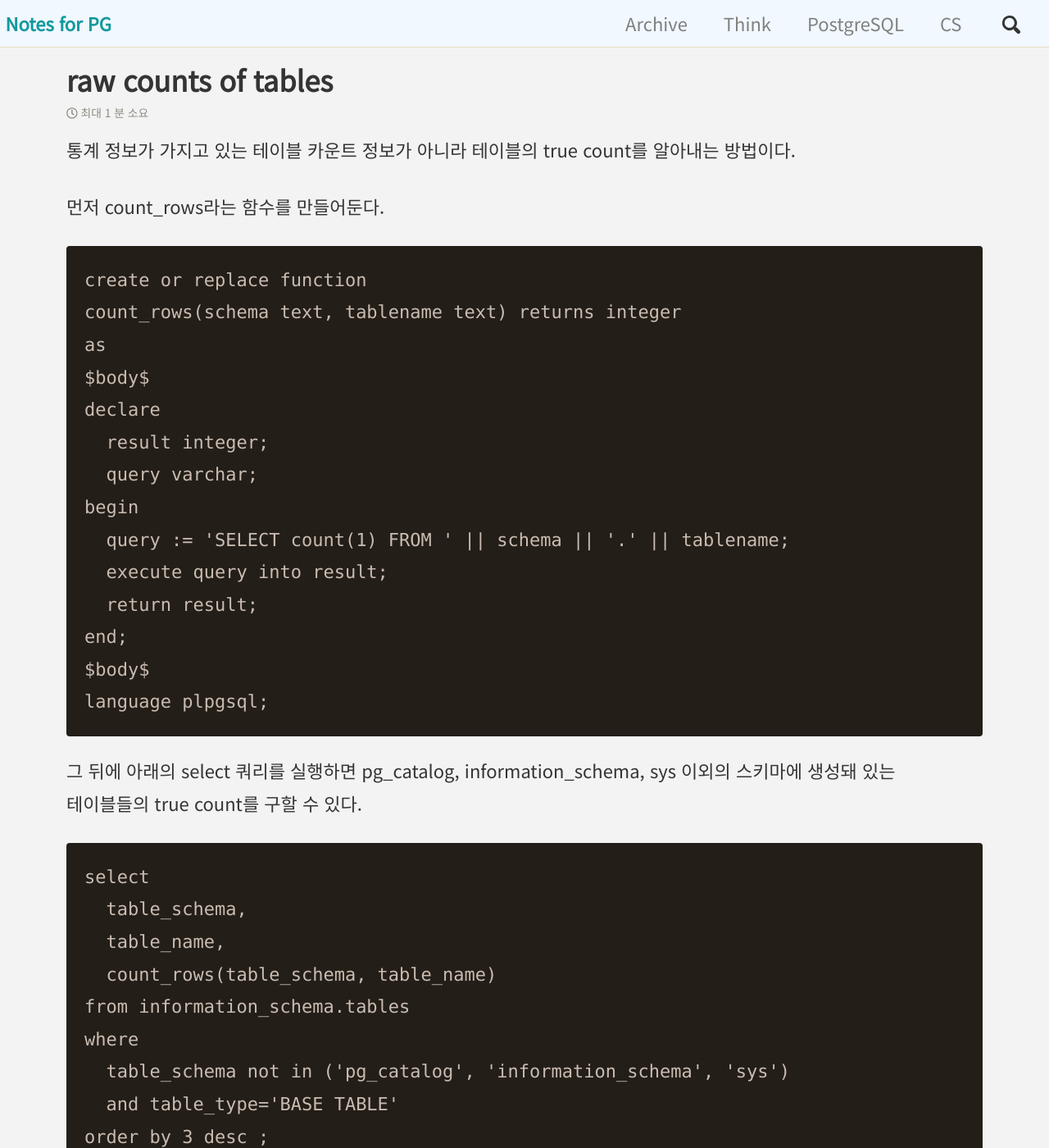
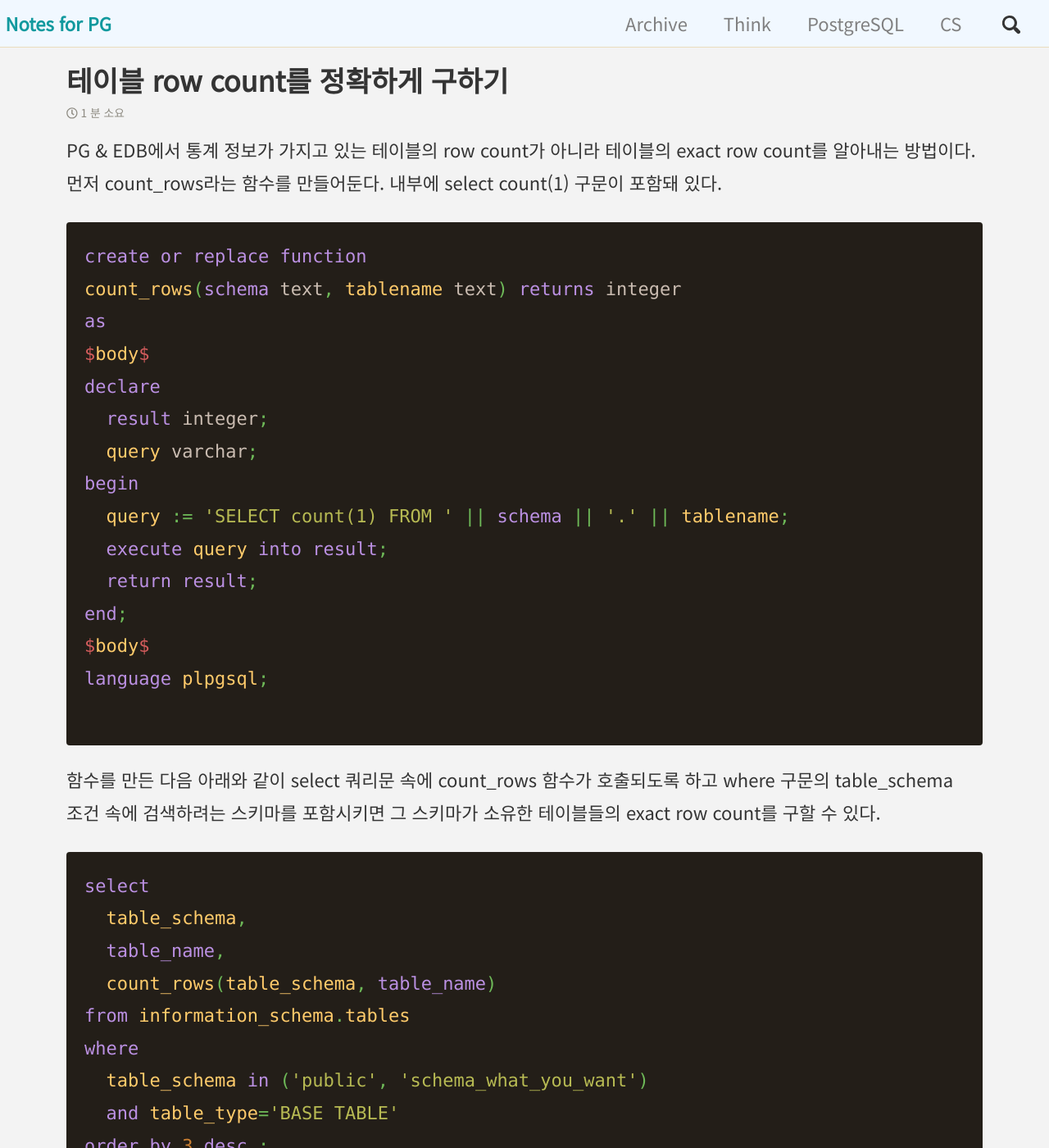
Before and after one commit to coiy/coiy.github.io, a Jekyll site: the page built from _posts/2019-12-11-raw_counts_of_tables.md, in a window 1280 px wide and 1400 px high. Shown: the whole window at 82% size. Built offline with Jekyll 4.4.1, drawn with Linux system fonts in a browser that asks for light colours; cached includes are drawn as plain includes; some of the changed text lies outside the part shown.

Commit message:
본문 수정.

````diff
--- a/_posts/2019-12-11-raw_counts_of_tables.md
+++ b/_posts/2019-12-11-raw_counts_of_tables.md
@@ -1,16 +1,15 @@
 ---
 published: true
 layout: single
-title: "raw counts of tables"
+title: "테이블 row count를 정확하게 구하기"
 category: PostgreSQL
 comments: false
 ---
 
-통계 정보가 가지고 있는 테이블 카운트 정보가 아니라 테이블의 true count를 알아내는 방법이다.
+PG & EDB에서 통계 정보가 가지고 있는 테이블의 row count가 아니라 테이블의 exact row count를 알아내는 방법이다.
+먼저 count_rows라는 함수를 만들어둔다. 내부에 select count(1) 구문이 포함돼 있다.
 
-먼저 count_rows라는 함수를 만들어둔다.
-
-```
+```sql
 create or replace function
 count_rows(schema text, tablename text) returns integer
 as
@@ -25,17 +24,44 @@ begin
 end;
 $body$
 language plpgsql;
-```
-그 뒤에 아래의 select 쿼리를 실행하면 pg_catalog, information_schema, sys 이외의 스키마에 생성돼 있는 테이블들의 true count를 구할 수 있다.
 
 ```
+함수를 만든 다음 아래와 같이 select 쿼리문 속에 count_rows 함수가 호출되도록 하고 where 구문의 table_schema 조건 속에 검색하려는 스키마를 포함시키면 그 스키마가 소유한 테이블들의 exact row count를 구할 수 있다.
+
+```sql
 select
   table_schema,
   table_name,
   count_rows(table_schema, table_name)
 from information_schema.tables
 where
-  table_schema not in ('pg_catalog', 'information_schema', 'sys')
+  table_schema in ('public', 'schema_what_you_want')
   and table_type='BASE TABLE'
 order by 3 desc ;
 ```
+
+문제가 없다면 아래와 같은 결과를 볼 수 있다.
+
+```sql
+edb=# select
+edb-#   table_schema,
+edb-#   table_name,
+edb-#   count_rows(table_schema, table_name)
+edb-# from information_schema.tables
+edb-# where
+edb-#   table_schema in ('public', 'coiy')
+edb-#   and table_type='BASE TABLE'
+edb-# order by 3 desc;
+ table_schema | table_name | count_rows
+--------------+------------+------------
+ public       | jobhist    |         17
+ public       | emp        |         14
+ public       | dept       |          4
+ public       | t1         |          0
+ public       | t2         |          0
+ coiy         | t1         |          0
+(6 rows)
+
+edb=#
+edb=#
+```
````
